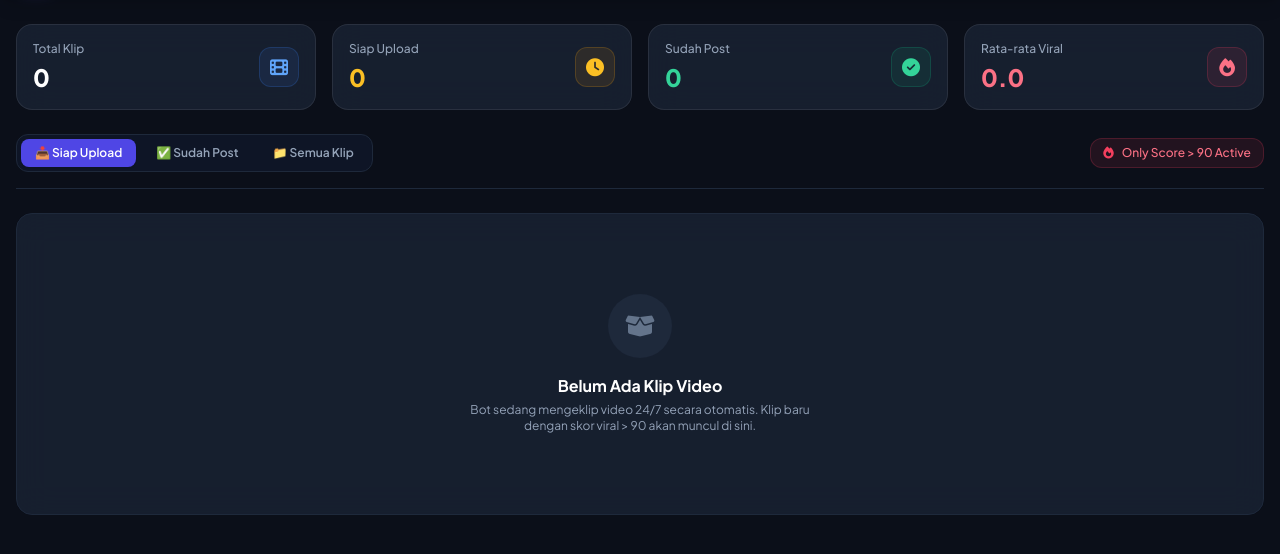
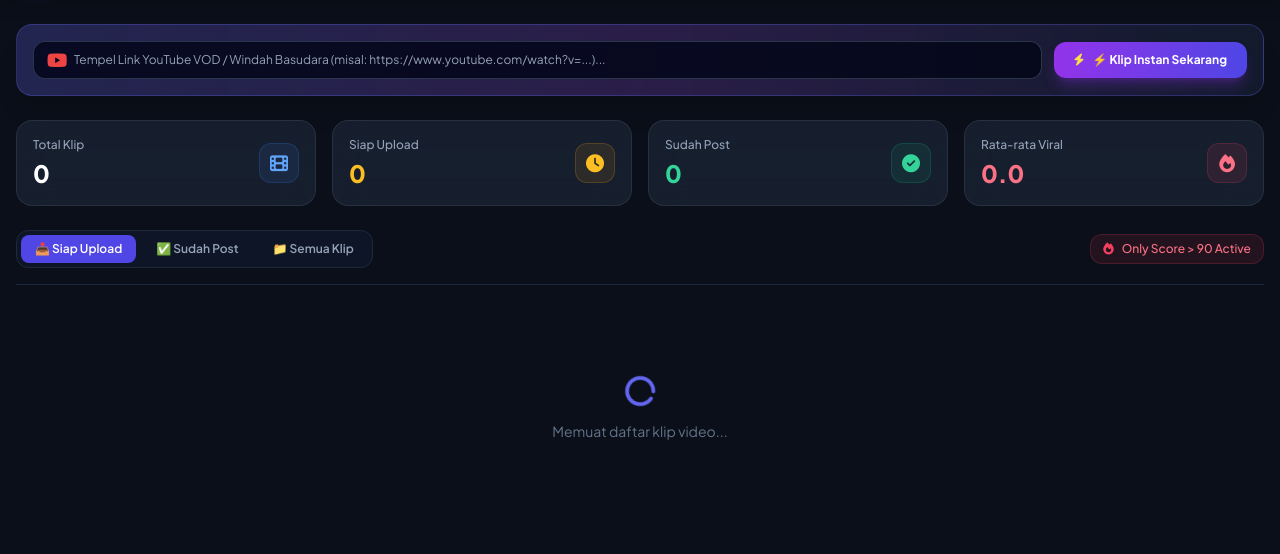
Before and after one commit to Arroychaan/ai-clipper-bot, a FastAPI app: page / in a window 1280 px wide. Shown: the part 69-623 px from the top of the page. Run offline with FastAPI, Linux system fonts and the light colour scheme; data comes from the database, SQL or seed files in the repository; data that the repository does not hold is empty; parts of the project's set-up code (start-up, migrations or seed data) failed here and were passed over; some libraries are stand-ins or nearby versions.

Commit message:
feat: add Wayin.ai instant YouTube URL Clipper bar & fix yt-dlp PO-token bypass via b/best format selection

```diff
--- a/dashboard/server.py
+++ b/dashboard/server.py
@@ -98,7 +98,45 @@
     return FileResponse(file_path, media_type="video/mp4", filename=filename)
 
 
+class CustomUrlPayload(BaseModel):
+    url: str
+
+@app.post("/api/clip-url")
+def api_clip_custom_url(payload: CustomUrlPayload, background_tasks: BackgroundTasks):
+    """Triggers instant processing for a specific YouTube VOD link (Wayin.ai style)."""
+    raw_url = payload.url.strip()
+    v_id = None
+    if "v=" in raw_url:
+        v_id = raw_url.split("v=")[1].split("&")[0]
+    elif "youtu.be/" in raw_url:
+        v_id = raw_url.split("youtu.be/")[1].split("?")[0]
+
+    if not v_id:
+        raise HTTPException(status_code=400, detail="Link YouTube tidak valid. Harap gunakan format link YouTube yang benar.")
+
+    clean_url = f"https://www.youtube.com/watch?v={v_id}"
+
+    from core.db_manager import add_candidate_video
+    add_candidate_video(v_id, f"Custom VOD ({v_id})", clean_url, "custom")
+
+    def _run_clip():
+        try:
+            from main import process_single_video
+            from core.groq_manager import ResilientGroqClient
+            from core.db_manager import get_setting
+            groq_client = ResilientGroqClient()
+            active_mode = get_setting("active_mode", "PODCAST")
+            item = {"video_id": v_id, "title": f"Custom VOD ({v_id})", "url": clean_url}
+            process_single_video(item, groq_client, force_gaming_mode=(active_mode == "WINDAH"))
+        except Exception as e:
+            print(f"[error] Custom URL clip background processing failed: {e}")
+
+    background_tasks.add_task(_run_clip)
+    return {"message": f"Link YouTube ID '{v_id}' berhasil masuk antrean klip instan!", "video_id": v_id}
+
+
 # --- REST API ENDPOINTS ---
+
 
 @app.get("/api/stats")
 def api_get_stats():
--- a/dashboard/templates/index.html
+++ b/dashboard/templates/index.html
@@ -145,8 +145,24 @@
   <!-- MAIN CONTAINER -->
   <main class="max-w-7xl mx-auto px-4 pt-6 flex-1 w-full space-y-6">
 
+    <!-- WAYIN AI INSTANT YOUTUBE URL CLIPPER BAR -->
+    <div class="glass-card p-4 rounded-2xl border border-indigo-500/30 bg-gradient-to-r from-indigo-900/40 via-purple-900/30 to-slate-900/60 shadow-xl">
+      <div class="flex flex-col md:flex-row items-center gap-3">
+        <div class="flex-1 w-full relative">
+          <i class="fa-brands fa-youtube text-red-500 text-lg absolute left-3.5 top-1/2 -translate-y-1/2"></i>
+          <input type="text" id="customYoutubeUrl" placeholder="Tempel Link YouTube VOD / Windah Basudara (misal: https://www.youtube.com/watch?v=...)..."
+                 class="w-full bg-slate-950/80 border border-slate-700/80 rounded-xl pl-10 pr-4 py-2.5 text-xs text-white placeholder-slate-400 focus:outline-none focus:border-purple-500 focus:ring-1 focus:ring-purple-500/50 transition-all">
+        </div>
+        <button onclick="submitCustomUrlClip()" id="customUrlBtn" class="w-full md:w-auto px-5 py-2.5 rounded-xl bg-gradient-to-r from-purple-600 to-indigo-600 hover:from-purple-500 hover:to-indigo-500 text-white text-xs font-bold flex items-center justify-center gap-2 shadow-lg shadow-purple-600/30 transition-all shrink-0">
+          <i class="fa-solid fa-bolt text-yellow-300"></i>
+          <span>⚡ Klip Instan Sekarang</span>
+        </button>
+      </div>
+    </div>
+
     <!-- STATS SUMMARY CARDS -->
     <div class="grid grid-cols-2 md:grid-cols-4 gap-4">
+
       <!-- Total Clips -->
       <div class="glass-card p-4 rounded-2xl flex items-center justify-between">
         <div>
@@ -305,13 +321,41 @@
             'success'
           );
         }
+    async function submitCustomUrlClip() {
+      const inputEl = document.getElementById('customYoutubeUrl');
+      const btnEl = document.getElementById('customUrlBtn');
+      const url = inputEl.value.trim();
+      if (!url) {
+        showToast('Masukkan link YouTube terlebih dahulu', 'error');
+        return;
+      }
+      btnEl.disabled = true;
+      btnEl.innerHTML = '<i class="fa-solid fa-spinner animate-spin"></i> Memproses...';
+      try {
+        const res = await fetch('/api/clip-url', {
+          method: 'POST',
+          headers: { 'Content-Type': 'application/json' },
+          body: JSON.stringify({ url })
+        });
+        const data = await res.json();
+        if (res.ok) {
+          showToast(`⚡ ${data.message}`, 'success');
+          inputEl.value = '';
+          loadDashboard();
+        } else {
+          showToast(data.detail || 'Gagal memproses link', 'error');
+        }
       } catch (e) {
-        showToast('Gagal mengubah mode bot', 'error');
+        showToast('Error koneksi server', 'error');
+      } finally {
+        btnEl.disabled = false;
+        btnEl.innerHTML = '<i class="fa-solid fa-bolt text-yellow-300"></i><span>⚡ Klip Instan Sekarang</span>';
       }
     }
 
 
     // Fetch Stats & Clips
+
     async function loadDashboard() {
       try {
         loadBotMode();
```
Also changed, not shown: core/fetcher.py (+4 -24 lines).
